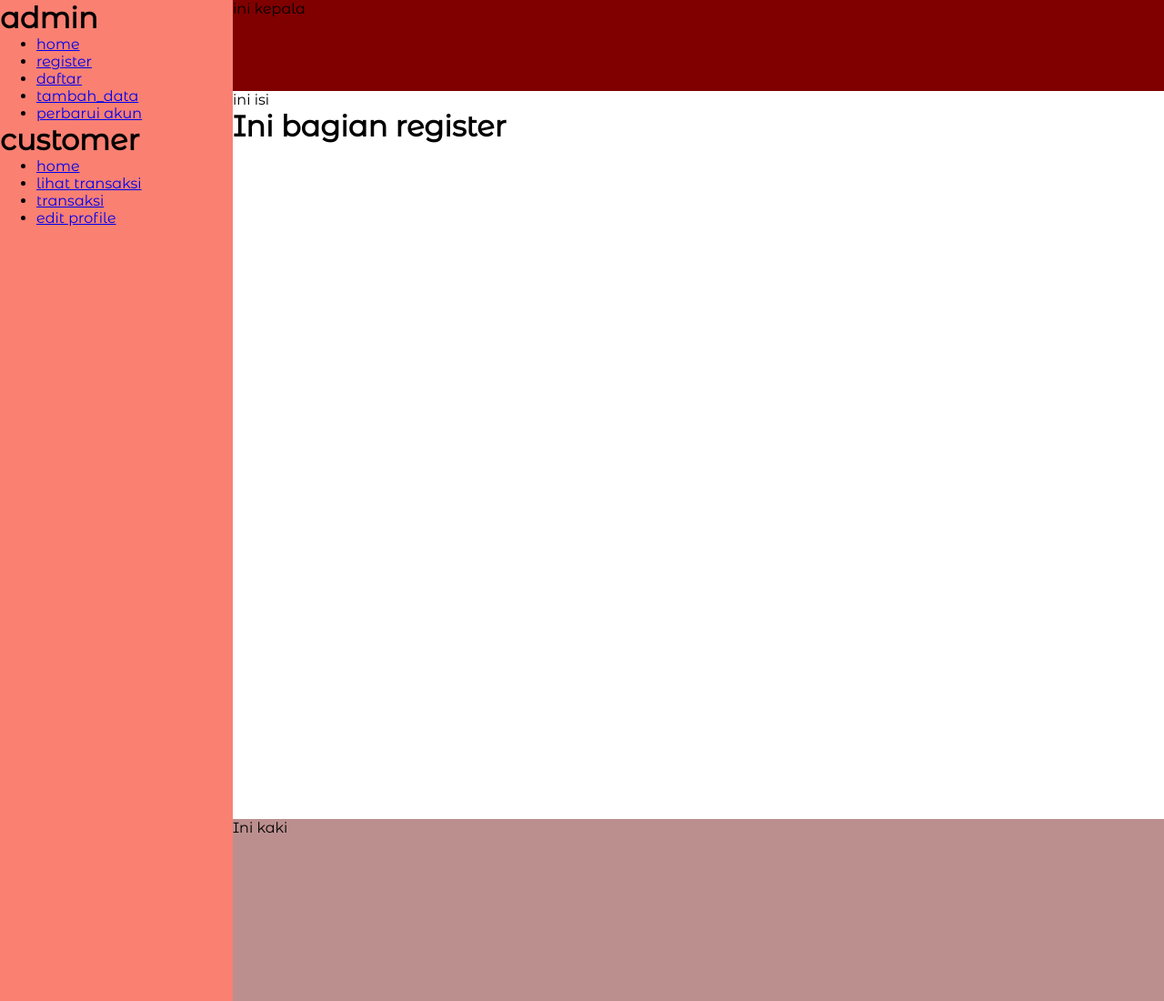
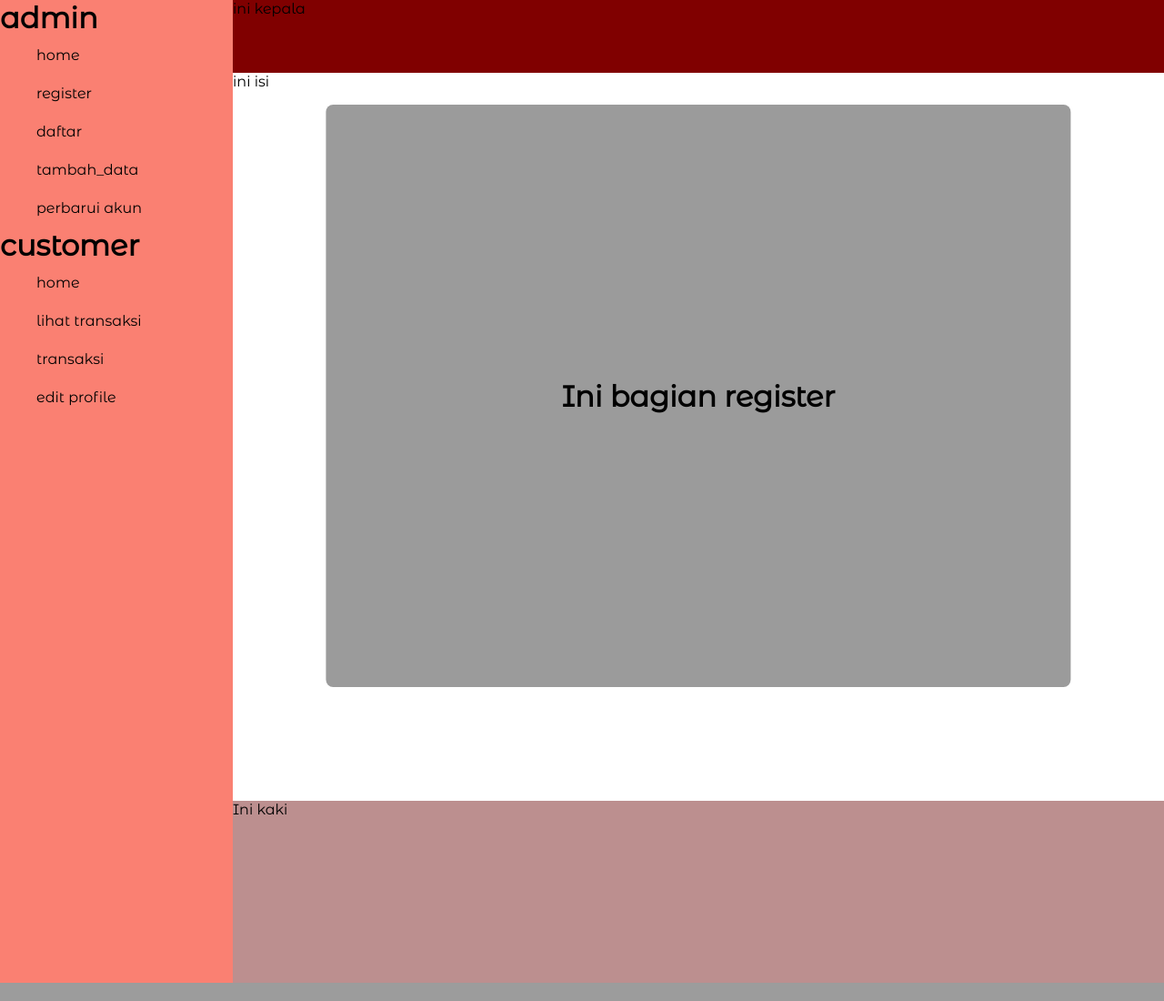
Before and after one commit to Frosi-m/Internet-Banking, a PHP site: page /home.php?link=register in a window 1280 px wide. Shown: the whole page at 91% size. Run offline with PHP 8.4, Linux system fonts and the light colour scheme.

Commit message:
update terbaru

```diff
--- a/home.php
+++ b/home.php
@@ -21,19 +21,19 @@
             <div class="isi_navigasi">
             <h1>admin</h1>
             <ul>
-                <li><a href="home.php">home</a></li>
-                <li><a href="home.php?link=register">register</a></li>
-                <li><a href="home.php?link=daftar_akun">daftar</a></li>
-                <li><a href="home.php?link=tambah_data">tambah_data</a></li>
-                <li><a href="home.php?link=perbarui_akun">perbarui akun</a></li>
+                <li><a href="home.php" class="link_navigasi">home</a></li>
+                <li><a href="home.php?link=register" class="link_navigasi">register</a></li>
+                <li><a href="home.php?link=daftar_akun" class="link_navigasi">daftar</a></li>
+                <li><a href="home.php?link=tambah_data" class="link_navigasi">tambah_data</a></li>
+                <li><a href="home.php?link=perbarui_akun" class="link_navigasi">perbarui akun</a></li>
             </ul>
 
             <h1>customer</h1>
             <ul>
-                <li><a href="home.php">home</a></li>
-                <li><a href="home.php?link=lihat_transaksi">lihat transaksi</a></li>
-                <li><a href="home.php?link=melakukan_transaksi">transaksi</a></li>
-                <li><a href="home.php?link=edit_profile">edit profile</a></li>
+                <li><a href="home.php" class="link_navigasi">home</a></li>
+                <li><a href="home.php?link=lihat_transaksi" class="link_navigasi">lihat transaksi</a></li>
+                <li><a href="home.php?link=melakukan_transaksi" class="link_navigasi">transaksi</a></li>
+                <li><a href="home.php?link=edit_profile" class="link_navigasi">edit profile</a></li>
             </ul>
             </div>
 
--- a/navigasi/daftar_akun.php
+++ b/navigasi/daftar_akun.php
@@ -1 +1,3 @@
+<div class="daftar_akun">
     <h1>INI daftar akun</h1>
+</div>
--- a/navigasi/edit_profile.php
+++ b/navigasi/edit_profile.php
@@ -1 +1,3 @@
-<h1>edit profile</h1>
+<div class="edit_profile">
+    <h1>edit profile</h1>
+</div>
--- a/navigasi/hapus_akun.php
+++ b/navigasi/hapus_akun.php
@@ -1 +1,3 @@
-<h1>hapus akun</h1>
+<div class="hapus_akun">
+    <h1>hapus akun</h1>
+</div>
--- a/navigasi/lihat_transaksi.php
+++ b/navigasi/lihat_transaksi.php
@@ -1 +1,3 @@
-<h1>lihat transaksi</h1>
+<div class="lihat_transaksi">
+    <h1>lihat transaksi</h1>
+</div>
--- a/navigasi/melakukan_transaksi.php
+++ b/navigasi/melakukan_transaksi.php
@@ -1 +1,3 @@
-<h1>melakukan transaksi</h1>
+<div class="transaksi">
+    <h1>melakukan transaksi</h1>
+</div>
--- a/navigasi/perbarui_akun.php
+++ b/navigasi/perbarui_akun.php
@@ -1 +1,3 @@
-<h1>perbarui akun</h1>
+<div class="update">
+    <h1>perbarui akun</h1>
+</div>
--- a/navigasi/register.php
+++ b/navigasi/register.php
@@ -1,2 +1,3 @@
-
+<div class="register">
     <h1>Ini bagian register</h1>
+</div>
--- a/navigasi/tambah_data.php
+++ b/navigasi/tambah_data.php
@@ -1 +1,3 @@
-<h1>tambah data</h1>
+<div class="tambah_data">
+    <h1>tambah data</h1>
+</div>
--- a/style_app.css
+++ b/style_app.css
@@ -8,7 +8,7 @@
                             "navigasi isi"
                             "navigasi kaki";
     grid-template-columns: 1fr 4fr;
-    grid-template-rows: 0.5fr 4fr 1fr;
+    grid-template-rows: 0.4fr 4fr 1fr;
 }
 .kepala{
     grid-area: kepala;
@@ -23,11 +23,145 @@
 }
 .isi_navigasi{
     position: fixed;
+
+}
+li{
+    list-style: none;
+    padding: 10% 0;
+}
+
+.link_navigasi{
+    text-decoration: none;
+    color: black;
+    width: 100%;
 }
 .isi{
     grid-area: isi;
     height: 100vh;
 }
+/* ini bagian style yang filenya dipanggil dari sini sampai line 164 */
+.daftar_akun{
+    position: relative;
+    display: flex;
+    border-radius: 8px;
+    justify-content: center;
+    align-items: center;
+    top: 2%;
+    left: 50%;
+    transform: translate(-50%,0);
+    width: 80%;
+    height: 80%;
+    background: rgb(155, 155, 155);
+    animation: animasi 0.8s ease-in-out;
+}
+@keyframes animasi {
+    from{
+        left: 40%;
+        opacity: 0;
+    }
+    to{
+        left: 50%;
+        opacity: 1;
+    }
+}
+.edit_profile{
+    position: relative;
+    display: flex;
+    border-radius: 8px;
+    justify-content: center;
+    align-items: center;
+    top: 2%;
+    left: 50%;
+    transform: translate(-50%,0);
+    width: 80%;
+    height: 80%;
+    background: rgb(155, 155, 155);
+    animation: animasi 0.8s ease-in-out;
+}
+.lihat_transaksi{
+    position: relative;
+    display: flex;
+    border-radius: 8px;
+    justify-content: center;
+    align-items: center;
+    top: 2%;
+    left: 50%;
+    transform: translate(-50%,0);
+    width: 80%;
+    height: 80%;
+    background: rgb(155, 155, 155);
+    animation: animasi 0.8s ease-in-out;
+}
+.transaksi{
+    position: relative;
+    display: flex;
+    border-radius: 8px;
+    justify-content: center;
+    align-items: center;
+    top: 2%;
+    left: 50%;
+    transform: translate(-50%,0);
+    width: 80%;
+    height: 80%;
+    background: rgb(155, 155, 155);
+    animation: animasi 0.8s ease-in-out;
+}
+.update{
+    position: relative;
+    display: flex;
+    border-radius: 8px;
+    justify-content: center;
+    align-items: center;
+    top: 2%;
+    left: 50%;
+    transform: translate(-50%,0);
+    width: 80%;
+    height: 80%;
+    background: rgb(155, 155, 155);
+    animation: animasi 0.8s ease-in-out;
+}
+.register{
+    position: relative;
+    display: flex;
+    border-radius: 8px;
+    justify-content: center;
+    align-items: center;
+    top: 2%;
+    left: 50%;
+    transform: translate(-50%,0);
+    width: 80%;
+    height: 80%;
+    background: rgb(155, 155, 155);
+    animation: animasi 0.8s ease-in-out;
+}
+.tambah_data{
+    position: relative;
+    display: flex;
+    border-radius: 8px;
+    justify-content: center;
+    align-items: center;
+    top: 2%;
+    left: 50%;
+    transform: translate(-50%,0);
+    width: 80%;
+    height: 80%;
+    background: rgb(155, 155, 155);
+    animation: animasi 0.8s ease-in-out;
+}
+.daftar_akun{
+    position: relative;
+    display: flex;
+    border-radius: 8px;
+    justify-content: center;
+    align-items: center;
+    top: 2%;
+    left: 50%;
+    transform: translate(-50%,0);
+    width: 80%;
+    height: 80%;
+    background: rgb(155, 155, 155);
+    animation: animasi 0.8s ease-in-out;
+}
 .kaki{
     grid-area: kaki;
     background: rosybrown;
```
